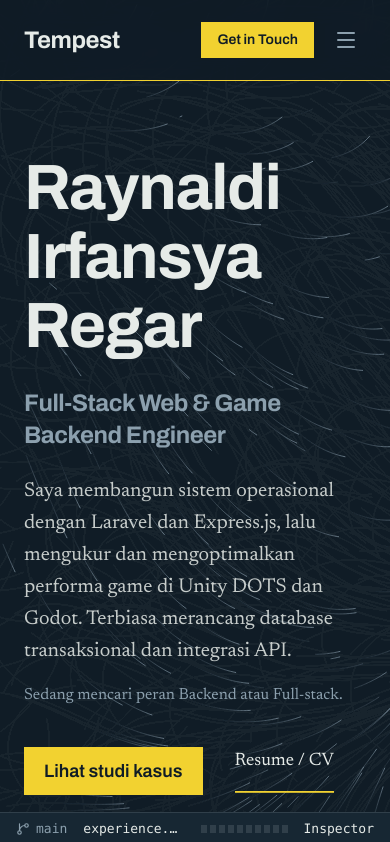
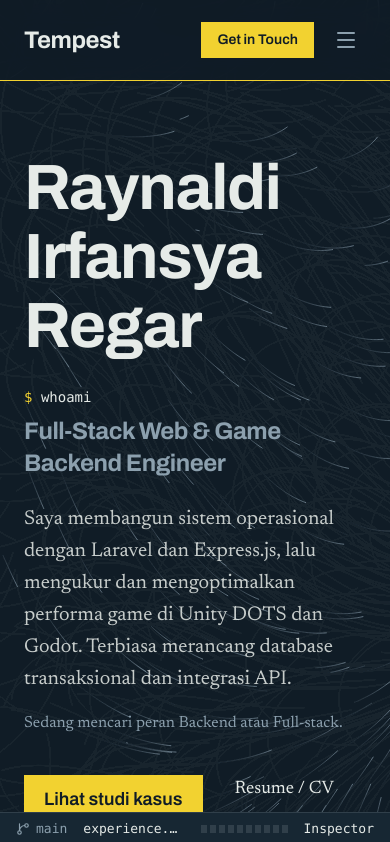
Before and after one commit to TmpstLord/naldiregar-portfolio, a Next.js app: page / in a window 390 px wide. Shown: the top 842 px of the page. Built offline with nearby package versions, Linux system fonts and the light colour scheme; no server answers.

Commit message:
heroTagline

```diff
--- a/src/app/page.tsx
+++ b/src/app/page.tsx
@@ -4,6 +4,7 @@ import ProjectSection from "@/components/ProjectSection";
 import Experience from "@/components/Experience";
 import FlowField from "@/components/FlowField";
 import HeroTitle from "@/components/HeroTitle";
+import HeroTagline from "@/components/HeroTagline";
 import StackTree from "@/components/StackTree";
 import ContactSection from "@/components/ContactSection";
 import ProfilePhoto from "@/components/ProfilePhoto";
@@ -21,9 +22,10 @@ export default async function Home() {
         <div className="relative mx-auto grid max-w-6xl gap-12 px-6 pb-28 pt-40 lg:grid-cols-[1fr_280px] lg:items-end lg:pt-52">
           <div>
             <HeroTitle lines={["Raynaldi", "Irfansya", "Regar"]} />
-            <h2 className="display mt-8 text-2xl text-[var(--rain)] sm:text-3xl">
-              Full-Stack Web & Game Backend Engineer
-            </h2>
+            <HeroTagline
+              text="Full-Stack Web & Game Backend Engineer"
+              className="mt-8"
+            />
             <p className="mt-6 max-w-xl text-xl leading-8 text-[var(--bone)]/85">
               Saya membangun sistem operasional dengan Laravel dan Express.js,
               lalu mengukur dan mengoptimalkan performa game di Unity DOTS dan
--- /dev/null
+++ b/src/components/HeroTagline.tsx
@@ -0,0 +1,88 @@
+"use client";
+
+import { useEffect, useState } from "react";
+
+const COMMAND = "whoami";
+
+// Pengaturan waktu (milidetik)
+const START_DELAY = 900; // tunggu judul hero selesai masuk
+const COMMAND_MS = 70; // kecepatan mengetik perintah
+const PAUSE_MS = 350; // jeda seperti menekan Enter
+const ROLE_MS = 35; // kecepatan mengetik jabatan
+
+/** Kursor blok kuning. Lebarnya 0 supaya tidak menggeser teks di sekitarnya. */
+function Caret({ blink }: { blink: boolean }) {
+  return (
+    <span aria-hidden className="relative inline-block w-0 align-baseline">
+      <span
+        className={`absolute bottom-[-0.12em] left-[0.12em] block h-[0.85em] w-[0.5em] bg-[var(--bolt)] ${
+          blink ? "caret" : ""
+        }`}
+      />
+    </span>
+  );
+}
+
+export default function HeroTagline({
+  text,
+  className = "",
+}: {
+  text: string;
+  className?: string;
+}) {
+  const [cmdN, setCmdN] = useState(0);
+  const [roleN, setRoleN] = useState(0);
+
+  useEffect(() => {
+    const timers: ReturnType<typeof setTimeout>[] = [];
+
+    // Pengguna memilih "reduce motion": langsung tampilkan semuanya
+    if (window.matchMedia("(prefers-reduced-motion: reduce)").matches) {
+      timers.push(
+        setTimeout(() => {
+          setCmdN(COMMAND.length);
+          setRoleN(text.length);
+        }, 0),
+      );
+      return () => timers.forEach(clearTimeout);
+    }
+
+    let at = START_DELAY;
+    for (let i = 1; i <= COMMAND.length; i++) {
+      at += COMMAND_MS;
+      timers.push(setTimeout(() => setCmdN(i), at));
+    }
+    at += PAUSE_MS;
+    for (let i = 1; i <= text.length; i++) {
+      at += ROLE_MS;
+      timers.push(setTimeout(() => setRoleN(i), at));
+    }
+
+    return () => timers.forEach(clearTimeout);
+  }, [text]);
+
+  const cmdDone = cmdN >= COMMAND.length;
+  const roleDone = roleN >= text.length;
+
+  return (
+    <div className={className}>
+      {/* Baris perintah */}
+      <p aria-hidden className="font-mono text-sm text-[var(--rain)]">
+        <span className="text-[var(--bolt)]">$</span>{" "}
+        <span className="text-[var(--bone)]">{COMMAND.slice(0, cmdN)}</span>
+        {roleN === 0 && <Caret blink={cmdN === 0 || cmdDone} />}
+      </p>
+
+      {/* Jabatan. Teks lengkap tetap ada untuk pembaca layar dan mesin pencari,
+          dan sisa teks yang belum diketik disembunyikan agar tata letak tidak bergeser. */}
+      <h2 className="display mt-2 text-2xl text-[var(--rain)] sm:text-3xl">
+        <span className="sr-only">{text}</span>
+        <span aria-hidden>
+          {text.slice(0, roleN)}
+          {roleN > 0 && <Caret blink={roleDone} />}
+          <span className="opacity-0">{text.slice(roleN)}</span>
+        </span>
+      </h2>
+    </div>
+  );
+}
```
